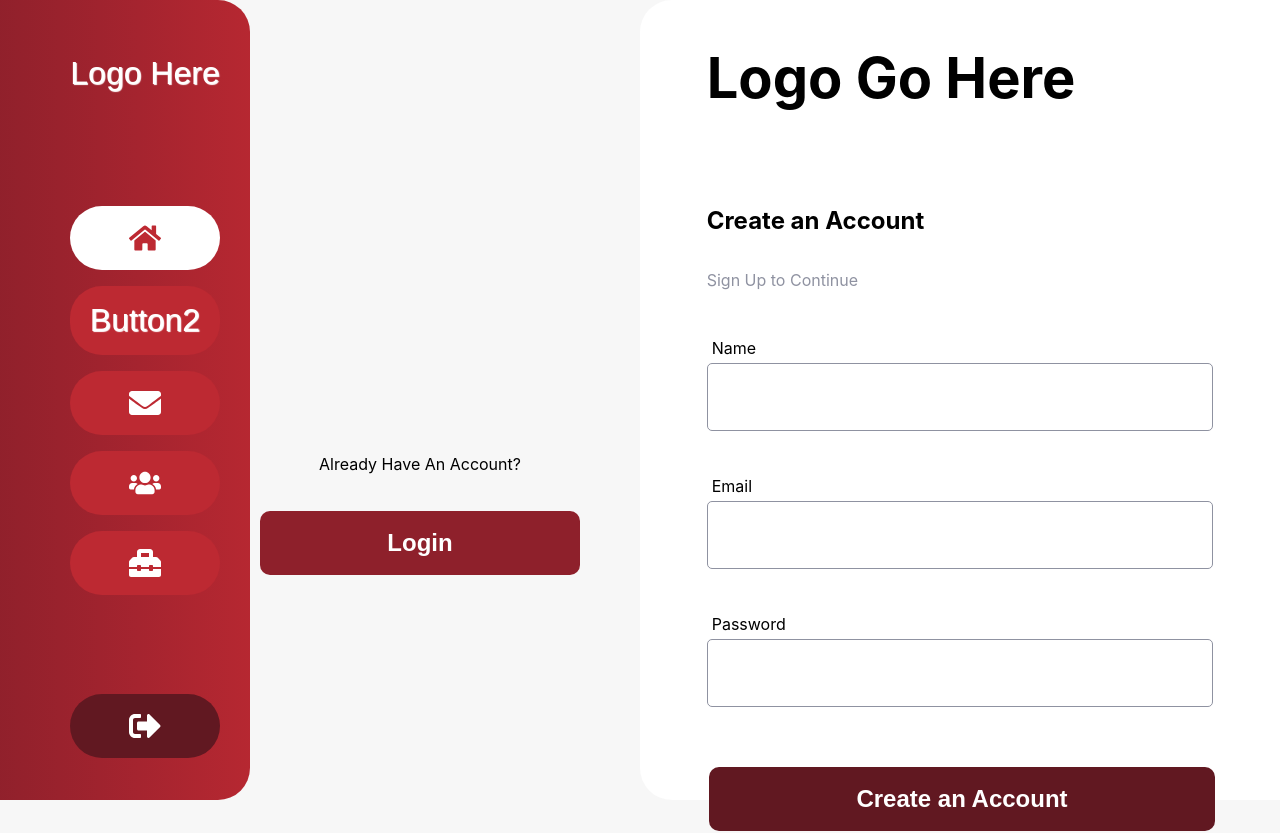
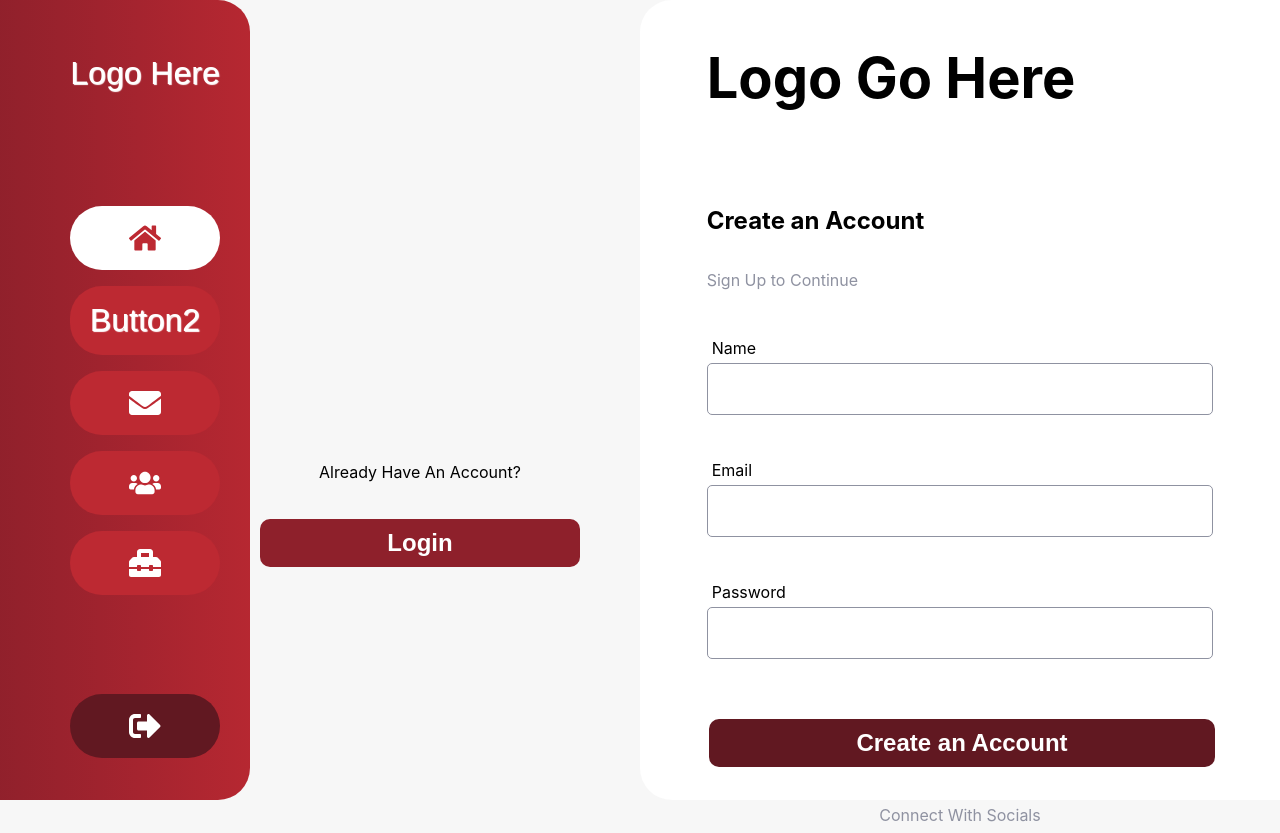
Before and after one commit to justinlamarr1992/millennials_prime, a React (Create React App) app in the folder client/: page /register in a window 1280 px wide. Shown: the top 833 px of the page. Built offline with nearby package versions, Linux system fonts and the light colour scheme; the HTML template or start-up script is replaced by a standard one.

Commit message:
auth pages2

```diff
--- a/client/src/App.css
+++ b/client/src/App.css
@@ -84,6 +84,9 @@
 --but-brad:0.625rem;
 --but-bor:0 solid var(--outline);
 --but-mar:0.25rem 0.125rem;
+/* laptop Screen */
+--but-h-l:3rem;
+--but-mar-l:0.25rem 0.125rem;
 
 /* Inputs */
     --inp-h:4rem;
@@ -91,6 +94,10 @@
     --inp-brad: 0.313rem;
     --inp-bor:1px solid var(--outline);
     --inp-ind: 1rem;
+        /* laptop Screen */
+    --inp-h-l:3rem;
+    --inp-ind-l: 1rem;
+
 
 }
 
@@ -125,6 +132,16 @@ body {
         display: grid;
         grid-template-columns: var(--wcol);
     }
+    /* Testing button sizes and changes */
+    button{
+        height: var(--but-h-l);
+    font-size: var(--wh4);
+    }
+
+    input {
+    height: var(--inp-h-l);
+    }
+    /* Testing button sizes and changes */
 
 }
 
--- a/client/src/Pages/auth/auth.css
+++ b/client/src/Pages/auth/auth.css
@@ -72,14 +72,14 @@ justify-content: space-evenly;
 .label-input input {
     border-radius: var(--inp-brad);
     border: var(--inp-bor);
-    height: var(--inp-h);
+    /* height: var(--inp-h); */
     font-size: var(--wh4);
     text-indent: var(--inp-ind);
 }
 
 .auth-button {
     width: var(--but-w);
-    height: var(--but-h);
+    /* height: var(--but-h); */
     border-radius: var(--but-brad);
     border: var(--but-bor);
     margin: var(--but-mar);
```
Also changed, not shown: 1 other file (tests, documents, lock files or other folders).
